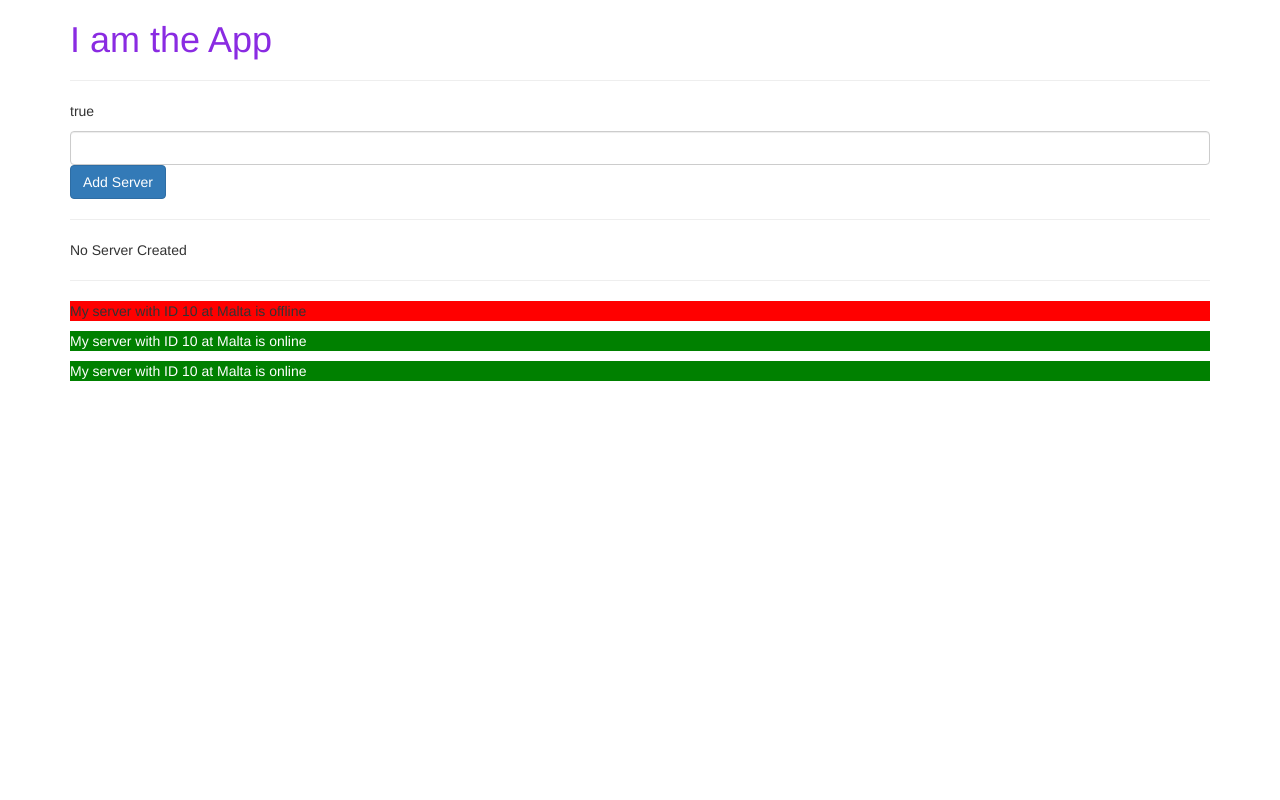
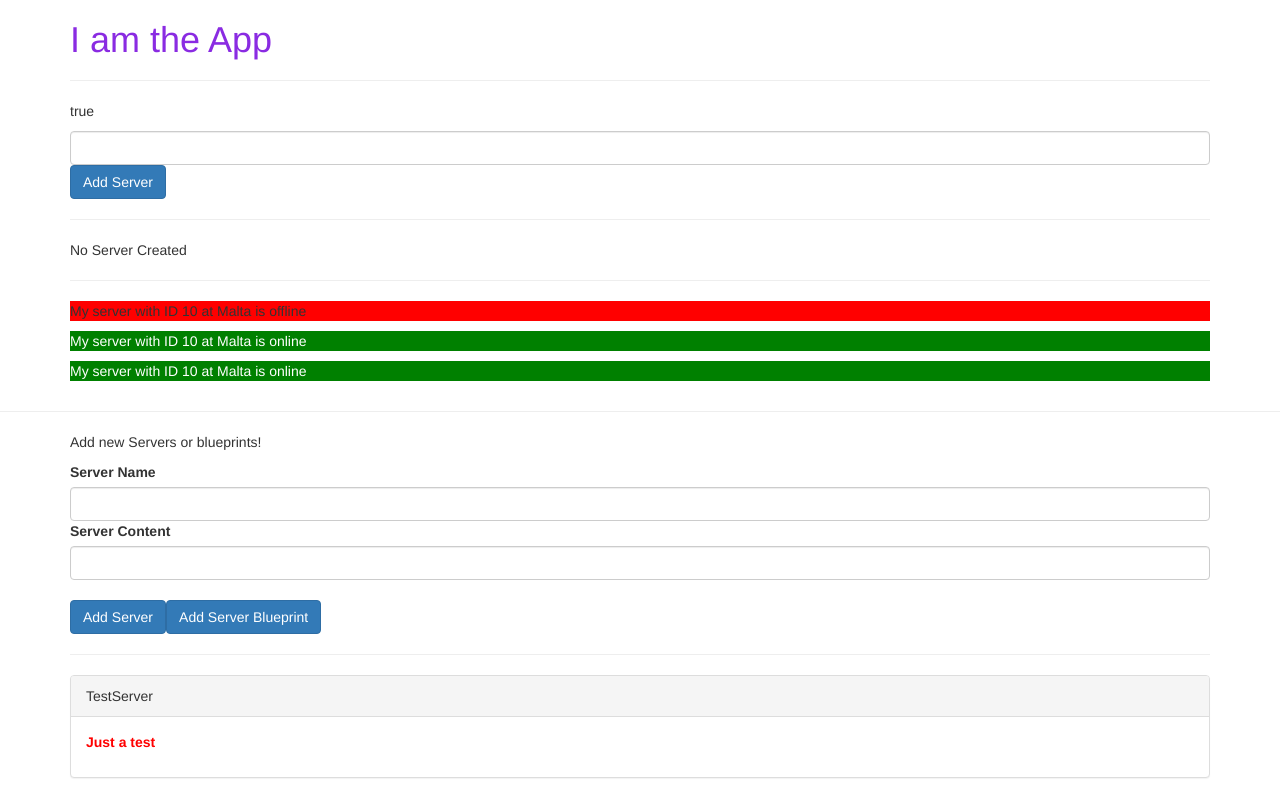
Before and after one commit to ucef-h/system-pos, an Angular app: page / in a window 1280 px wide. Built offline with nearby package versions, Linux system fonts and the light colour scheme.

Commit message:
feature: binding and events

```diff
--- a/src/app/app.component.html
+++ b/src/app/app.component.html
@@ -7,3 +7,24 @@
         </div>
     </div>
 </div>
+<hr>
+<div class="container">
+    <app-cockpit
+        (serverCreated)="onServerAdded($event)"
+        (bluePrintCreated)="onBlueprintAdded($event)"
+    ></app-cockpit>
+    <hr>
+    <div class="row">
+      <div class="col-xs-12">
+        <app-server-element
+            *ngFor="let serverElement of serverElements"
+            [element]="serverElement"
+        >
+            <p #contentParagraph>
+                <strong *ngIf="serverElement.type === 'server'" style="color: red">{{ serverElement.content }}</strong>
+                <em *ngIf="serverElement.type === 'blueprint'">{{ serverElement.content }}</em>
+            </p>
+        </app-server-element>
+      </div>
+    </div>
+  </div>
--- a/src/app/app.component.ts
+++ b/src/app/app.component.ts
@@ -6,5 +6,25 @@ import { Component } from '@angular/core';
   styleUrls: ['./app.component.css']
 })
 export class AppComponent {
+  serverElements = [
+    { type : 'server', name: 'TestServer', content: 'Just a test'}
+  ];
+
+
+  onServerAdded(serverData: {serverName: string, serverContent: string} ) {
+    this.serverElements.push({
+      type: 'server',
+      name: serverData.serverName,
+      content: serverData.serverContent
+    });
+  }
+
+  onBlueprintAdded(bluePrintData: {serverName: string, serverContent: string}) {
+    this.serverElements.push({
+      type: 'blueprint',
+      name: bluePrintData.serverName,
+      content: bluePrintData.serverContent
+    });
+  }
 
 }
--- a/src/app/app.module.ts
+++ b/src/app/app.module.ts
@@ -6,12 +6,16 @@ import { AppRoutingModule } from './app-routing.module';
 import { AppComponent } from './app.component';
 import { ServerComponent } from './server/server.component';
 import { ServersComponent } from './servers/servers.component';
+import { CockpitComponent } from './cockpit/cockpit.component';
+import { ServerElementComponent } from './server-element/server-element.component';
 
 @NgModule({
   declarations: [
     AppComponent,
     ServerComponent,
-    ServersComponent
+    ServersComponent,
+    CockpitComponent,
+    ServerElementComponent
   ],
   imports: [
     BrowserModule,
--- /dev/null
+++ b/src/app/cockpit/cockpit.component.html
@@ -0,0 +1,26 @@
+<div class="row">
+    <div class="col-xs-12">
+      <p>Add new Servers or blueprints!</p>
+      <label>Server Name</label>
+      <!-- <input type="text" class="form-control" [(ngModel)]="newServerName"> -->
+      <input
+        type="text"
+        class="form-control"
+        #serverNameInput
+      >
+      <label>Server Content</label>
+      <!-- <input type="text" class="form-control" [(ngModel)]="newServerContent">  -->
+      <input
+        type="text"
+        class="form-control"
+        #serverContentInput
+      >
+      <br>
+      <button
+        class="btn btn-primary"
+        (click)="onAddServer(serverNameInput)">Add Server</button>
+      <button
+        class="btn btn-primary"
+        (click)="onAddBlueprint(serverNameInput)">Add Server Blueprint</button>
+    </div>
+  </div>
--- /dev/null
+++ b/src/app/cockpit/cockpit.component.ts
@@ -0,0 +1,35 @@
+import { Component, ElementRef, EventEmitter, OnInit, Output, ViewChild } from '@angular/core';
+
+@Component({
+  selector: 'app-cockpit',
+  templateUrl: './cockpit.component.html',
+  styleUrls: ['./cockpit.component.css']
+})
+export class CockpitComponent implements OnInit {
+  @Output() serverCreated = new EventEmitter< {serverName: string, serverContent: string}>();
+  @Output()  bluePrintCreated = new EventEmitter<{serverName: string, serverContent: string}>();
+  // newServerName = '';
+  // newServerContent = '';
+  @ViewChild('serverContentInput', {static: true}) serverContentInput: ElementRef;
+
+  constructor() { }
+
+  ngOnInit(): void {
+    return;
+  }
+
+
+  onAddServer(nameInput: HTMLInputElement) {
+    this.serverCreated.emit({
+      serverName: nameInput.value,
+      serverContent: this.serverContentInput.nativeElement.value
+    });
+  }
+
+  onAddBlueprint(nameInput: HTMLInputElement) {
+    this.bluePrintCreated.emit({
+      serverName: nameInput.value,
+      serverContent: this.serverContentInput.nativeElement.value
+    });
+  }
+}
--- /dev/null
+++ b/src/app/server-element/server-element.component.html
@@ -0,0 +1,6 @@
+<div class="panel panel-default">
+    <div class="panel-heading" #heading>{{ element.name }}</div>
+    <div class="panel-body">
+        <ng-content></ng-content>
+    </div>
+</div>
--- /dev/null
+++ b/src/app/server-element/server-element.component.ts
@@ -0,0 +1,30 @@
+import { AfterContentInit, Component, ContentChild, ElementRef, Input, OnChanges, OnInit, SimpleChanges, ViewChild } from '@angular/core';
+
+@Component({
+  selector: 'app-server-element',
+  templateUrl: './server-element.component.html',
+  styleUrls: ['./server-element.component.css']
+})
+export class ServerElementComponent implements OnInit, OnChanges, AfterContentInit {
+  @Input() element: { type: string, name: string, content:string };
+  @ViewChild('heading', {static: true}) header: ElementRef;
+  @ContentChild('contentParagraph', {static: true}) paragraph: ElementRef;
+  constructor() { }
+
+
+  ngOnInit(): void {
+    console.log('Text Content: ' + this.header.nativeElement.textContent);
+    console.log('Text Content of paragraph: ' + this.paragraph.nativeElement.textContent);
+  }
+
+  ngOnChanges(changes: SimpleChanges): void {
+    console.log(changes)
+
+  }
+
+  ngAfterContentInit(): void {
+    console.log('Text Content: ' + this.header.nativeElement.textContent);
+    console.log('Text Content of paragraph: ' + this.paragraph.nativeElement.textContent);
+  }
+
+}
```
Also changed, not shown: src/app/cockpit/cockpit.component.css (added), src/app/server-element/server-element.component.css (added), 1 other file (tests, documents, lock files or other folders).
